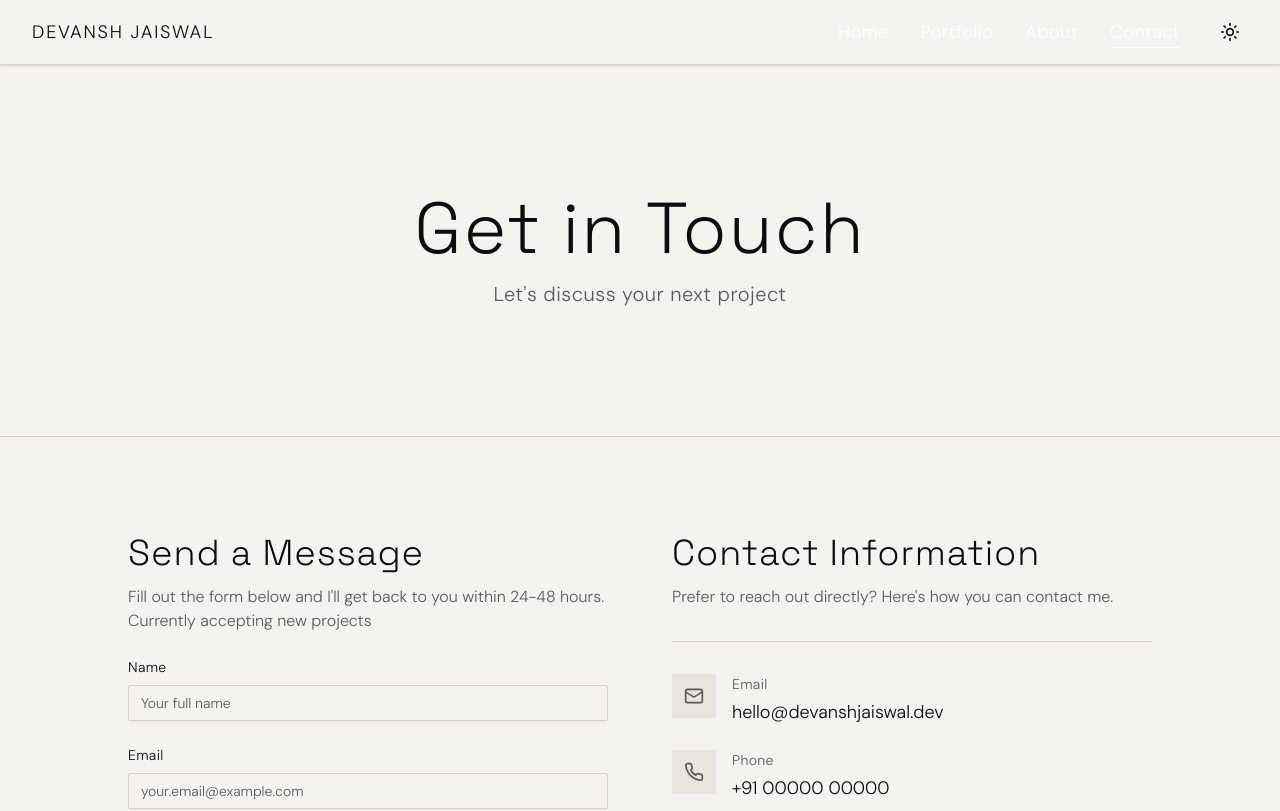
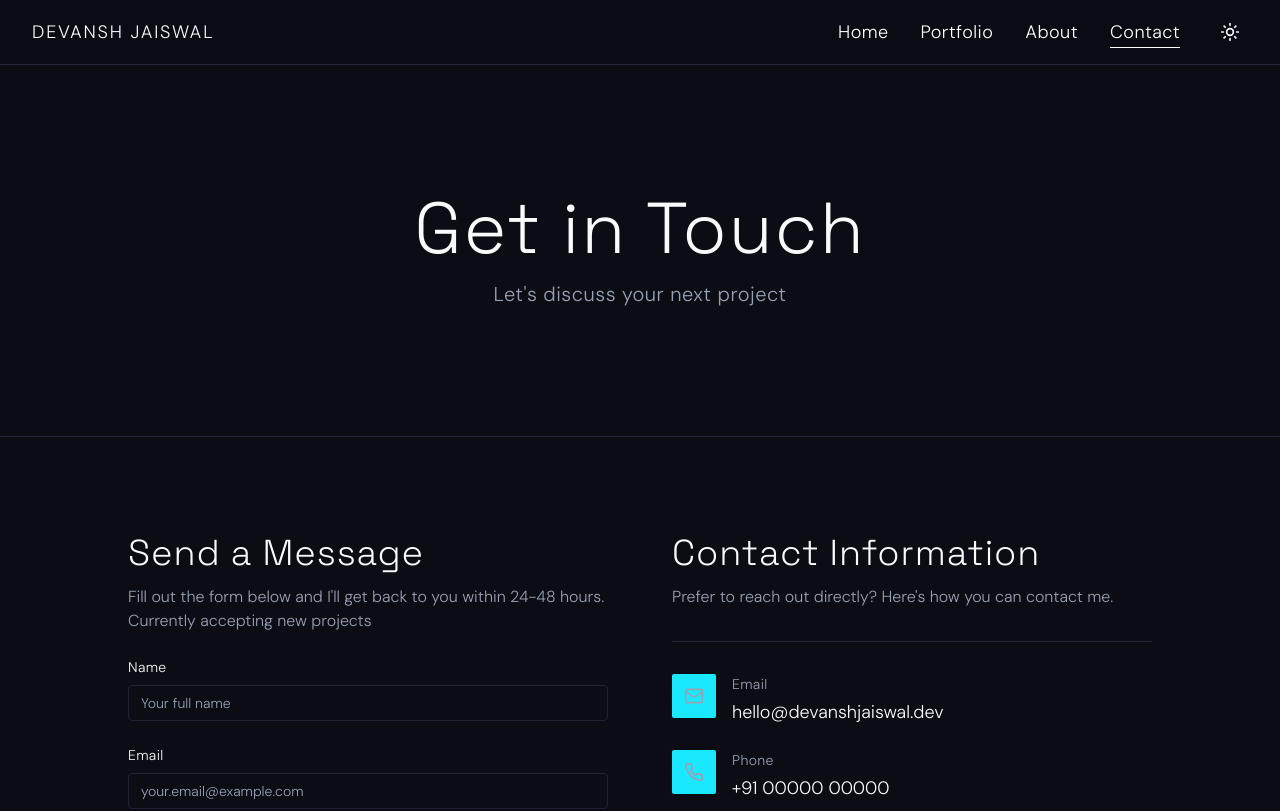
Before and after one commit to devanshjswl/blank-canvas-studio-974, a React (Vite) app: page /contact in a window 1280 px wide. Shown: the top 811 px of the page. Built offline with nearby package versions, Linux system fonts and the light colour scheme; the HTML template or start-up script is replaced by a standard one.

Commit message:
Changes
Co-authored-by: devanshjswl <263412669+devanshjswl@users.noreply.github.com>

```diff
--- a/src/index.css
+++ b/src/index.css
@@ -8,96 +8,47 @@
 */
 
 :root {
-  /* Paper & Ink — light */
-  --background: hsl(40 24% 95%);          /* #f5f3ee paper */
-  --foreground: hsl(0 0% 5%);             /* #0d0d0d ink */
-  --card: hsl(40 24% 95%);
-  --card-foreground: hsl(0 0% 5%);
-  --popover: hsl(40 24% 97%);
-  --popover-foreground: hsl(0 0% 5%);
-  --primary: hsl(0 0% 5%);                /* deep ink */
-  --primary-foreground: hsl(40 24% 95%);
-  --secondary: hsl(36 17% 89%);           /* #e8e4dd */
-  --secondary-foreground: hsl(0 0% 18%);
-  --muted: hsl(36 17% 89%);
-  --muted-foreground: hsl(0 0% 35%);
-  --accent: hsl(36 17% 89%);
-  --accent-foreground: hsl(0 0% 18%);
-  --destructive: hsl(0 70% 45%);
-  --destructive-foreground: hsl(40 24% 97%);
-  --border: hsl(36 14% 82%);
-  --input: hsl(36 14% 82%);
-  --ring: hsl(0 0% 5%);
-  --radius: 0.25rem;
-  --sidebar-background: hsl(40 24% 95%);
-  --sidebar-foreground: hsl(0 0% 18%);
-  --sidebar-primary: hsl(0 0% 5%);
-  --sidebar-primary-foreground: hsl(40 24% 95%);
-  --sidebar-accent: hsl(36 17% 89%);
-  --sidebar-accent-foreground: hsl(0 0% 18%);
-  --sidebar-border: hsl(36 14% 82%);
-  --sidebar-ring: hsl(0 0% 5%);
+  /* Techie / Neon-noir — light fallback (still dark-leaning, app prefers .dark) */
+  --background: hsl(230 30% 6%);
+  --foreground: hsl(210 40% 98%);
+  --card: hsl(230 28% 9%);
+  --card-foreground: hsl(210 40% 98%);
+  --popover: hsl(230 28% 9%);
+  --popover-foreground: hsl(210 40% 98%);
+  --primary: hsl(243 75% 65%);            /* electric indigo */
+  --primary-foreground: hsl(230 30% 6%);
+  --secondary: hsl(230 25% 14%);
+  --secondary-foreground: hsl(210 40% 98%);
+  --muted: hsl(230 22% 14%);
+  --muted-foreground: hsl(220 15% 65%);
+  --accent: hsl(186 100% 55%);            /* neon cyan */
+  --accent-foreground: hsl(230 30% 6%);
+  --destructive: hsl(0 84% 60%);
+  --destructive-foreground: hsl(210 40% 98%);
+  --border: hsl(230 22% 18%);
+  --input: hsl(230 22% 16%);
+  --ring: hsl(243 75% 65%);
+  --radius: 0.375rem;
+  --sidebar-background: hsl(230 28% 8%);
+  --sidebar-foreground: hsl(220 15% 75%);
+  --sidebar-primary: hsl(243 75% 65%);
+  --sidebar-primary-foreground: hsl(230 30% 6%);
+  --sidebar-accent: hsl(230 22% 14%);
+  --sidebar-accent-foreground: hsl(210 40% 98%);
+  --sidebar-border: hsl(230 22% 18%);
+  --sidebar-ring: hsl(243 75% 65%);
+
+  /* Neon glow tokens */
+  --glow-primary: hsl(243 90% 70%);
+  --glow-accent: hsl(186 100% 60%);
+  --glow-magenta: hsl(320 100% 65%);
 
   /* Shugar Design System Variables */
-  --context-card-border: hsla(0, 0%, 92%, 1);
+  --context-card-border: hsla(0, 0%, 18%, 1);
   --ds-red-800: oklch(58.19% 0.2482 25.15);
   --ds-red-900: oklch(54.99% 0.232 25.29);
   --ds-amber-800: oklch(77.21% 0.1991 64.28);
   --ds-amber-850: hsl(33, 96%, 42%);
-  --ds-gray-100: hsla(0, 0%, 95%, 1);
-  --ds-gray-400: hsla(0, 0%, 92%, 1);
-  --ds-gray-700: hsla(0, 0%, 56%, 1);
-  --ds-gray-1000: hsla(0, 0%, 9%, 1);
-  --ds-gray-1000-h: hsl(0, 0%, 22%);
-  --ds-gray-alpha-200: hsla(0, 0%, 0%, 0.08);
-  --ds-gray-alpha-400: hsla(0, 0%, 0%, 0.08);
-  --ds-background-100: hsla(40, 24%, 97%, 1);
-  --ds-focus-color: var(--ring);
-  --ds-focus-ring: 0 0 0 2px var(--ds-background-100), 0 0 0 4px var(--ds-focus-color);
-  --ds-shadow-border: 0 0 0 1px rgba(0, 0, 0, 0.08);
-  --ds-shadow-small: 0px 2px 2px rgba(0, 0, 0, 0.04);
-  --ds-shadow-border-small: var(--ds-shadow-border), var(--ds-shadow-small);
-
-  /* Typography */
-  --font-display: 'Space Grotesk', ui-sans-serif, system-ui, sans-serif;
-  --font-body: 'DM Sans', ui-sans-serif, system-ui, sans-serif;
-}
-
-.dark {
-  /* Paper & Ink — dark (inverted ink-on-paper) */
-  --background: hsl(0 0% 5%);             /* #0d0d0d */
-  --foreground: hsl(40 24% 95%);
-  --card: hsl(0 0% 7%);
-  --card-foreground: hsl(40 24% 95%);
-  --popover: hsl(0 0% 7%);
-  --popover-foreground: hsl(40 24% 95%);
-  --primary: hsl(40 24% 95%);
-  --primary-foreground: hsl(0 0% 5%);
-  --secondary: hsl(0 0% 12%);
-  --secondary-foreground: hsl(40 24% 95%);
-  --muted: hsl(0 0% 12%);
-  --muted-foreground: hsl(40 10% 65%);
-  --accent: hsl(0 0% 14%);
-  --accent-foreground: hsl(40 24% 95%);
-  --destructive: hsl(0 70% 45%);
-  --destructive-foreground: hsl(40 24% 95%);
-  --border: hsl(0 0% 18%);
-  --input: hsl(0 0% 18%);
-  --ring: hsl(40 24% 95%);
-  --sidebar-background: hsl(0 0% 7%);
-  --sidebar-foreground: hsl(40 10% 80%);
-  --sidebar-primary: hsl(40 24% 95%);
-  --sidebar-primary-foreground: hsl(0 0% 5%);
-  --sidebar-accent: hsl(0 0% 12%);
-  --sidebar-accent-foreground: hsl(40 24% 95%);
-  --sidebar-border: hsl(0 0% 18%);
-  --sidebar-ring: hsl(40 24% 95%);
-
-  /* Shugar Design System Variables - Dark Mode */
-  --context-card-border: hsla(0, 0%, 18%, 1);
-  --ds-red-800: oklch(58.01% 0.227 25.12);
-  --ds-red-900: oklch(69.96% 0.2136 22.03);
-  --ds-amber-800: oklch(77.21% 0.1991 64.28);
   --ds-gray-100: hsla(0, 0%, 10%, 1);
   --ds-gray-400: hsla(0, 0%, 18%, 1);
   --ds-gray-700: hsla(0, 0%, 56%, 1);
@@ -105,10 +56,47 @@
   --ds-gray-1000-h: hsl(0, 0%, 80%);
   --ds-gray-alpha-200: hsla(0, 0%, 100%, 0.09);
   --ds-gray-alpha-400: hsla(0, 0%, 100%, 0.14);
-  --ds-background-100: hsla(0,0%,4%, 1);
-  --ds-shadow-border: 0 0 0 1px rgba(255, 255, 255, 0.145);
-  --ds-shadow-small: 0px 1px 2px rgba(0, 0, 0, 0.16);
+  --ds-background-100: hsla(230, 30%, 6%, 1);
+  --ds-focus-color: var(--ring);
+  --ds-focus-ring: 0 0 0 2px var(--ds-background-100), 0 0 0 4px var(--ds-focus-color);
+  --ds-shadow-border: 0 0 0 1px rgba(255, 255, 255, 0.08);
+  --ds-shadow-small: 0px 2px 12px rgba(79, 70, 229, 0.15);
   --ds-shadow-border-small: var(--ds-shadow-border), var(--ds-shadow-small);
+
+  /* Typography */
+  --font-display: 'Space Grotesk', ui-sans-serif, system-ui, sans-serif;
+  --font-body: 'DM Sans', ui-sans-serif, system-ui, sans-serif;
+  --font-mono: 'JetBrains Mono', ui-monospace, SFMono-Regular, monospace;
+}
+
+.dark {
+  --background: hsl(230 30% 5%);
+  --foreground: hsl(210 40% 98%);
+  --card: hsl(230 28% 8%);
+  --card-foreground: hsl(210 40% 98%);
+  --popover: hsl(230 28% 8%);
+  --popover-foreground: hsl(210 40% 98%);
+  --primary: hsl(243 75% 65%);
+  --primary-foreground: hsl(230 30% 5%);
+  --secondary: hsl(230 25% 12%);
+  --secondary-foreground: hsl(210 40% 98%);
+  --muted: hsl(230 22% 12%);
+  --muted-foreground: hsl(220 15% 65%);
+  --accent: hsl(186 100% 55%);
+  --accent-foreground: hsl(230 30% 5%);
+  --destructive: hsl(0 84% 60%);
+  --destructive-foreground: hsl(210 40% 98%);
+  --border: hsl(230 22% 16%);
+  --input: hsl(230 22% 14%);
+  --ring: hsl(243 75% 65%);
+  --sidebar-background: hsl(230 28% 7%);
+  --sidebar-foreground: hsl(220 15% 75%);
+  --sidebar-primary: hsl(243 75% 65%);
+  --sidebar-primary-foreground: hsl(230 30% 5%);
+  --sidebar-accent: hsl(230 22% 12%);
+  --sidebar-accent-foreground: hsl(210 40% 98%);
+  --sidebar-border: hsl(230 22% 16%);
+  --sidebar-ring: hsl(243 75% 65%);
 }
 
 @theme {
```
